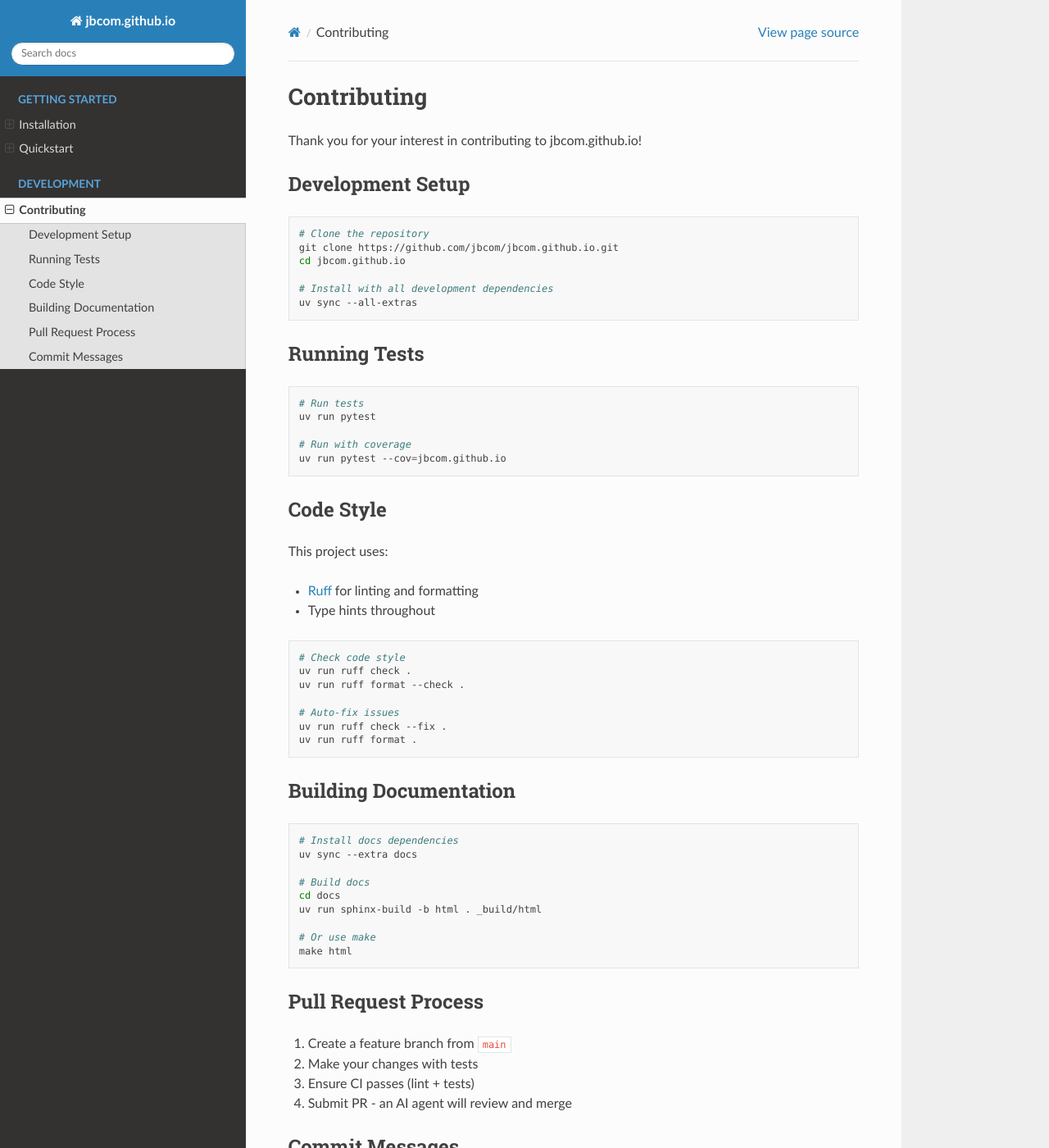
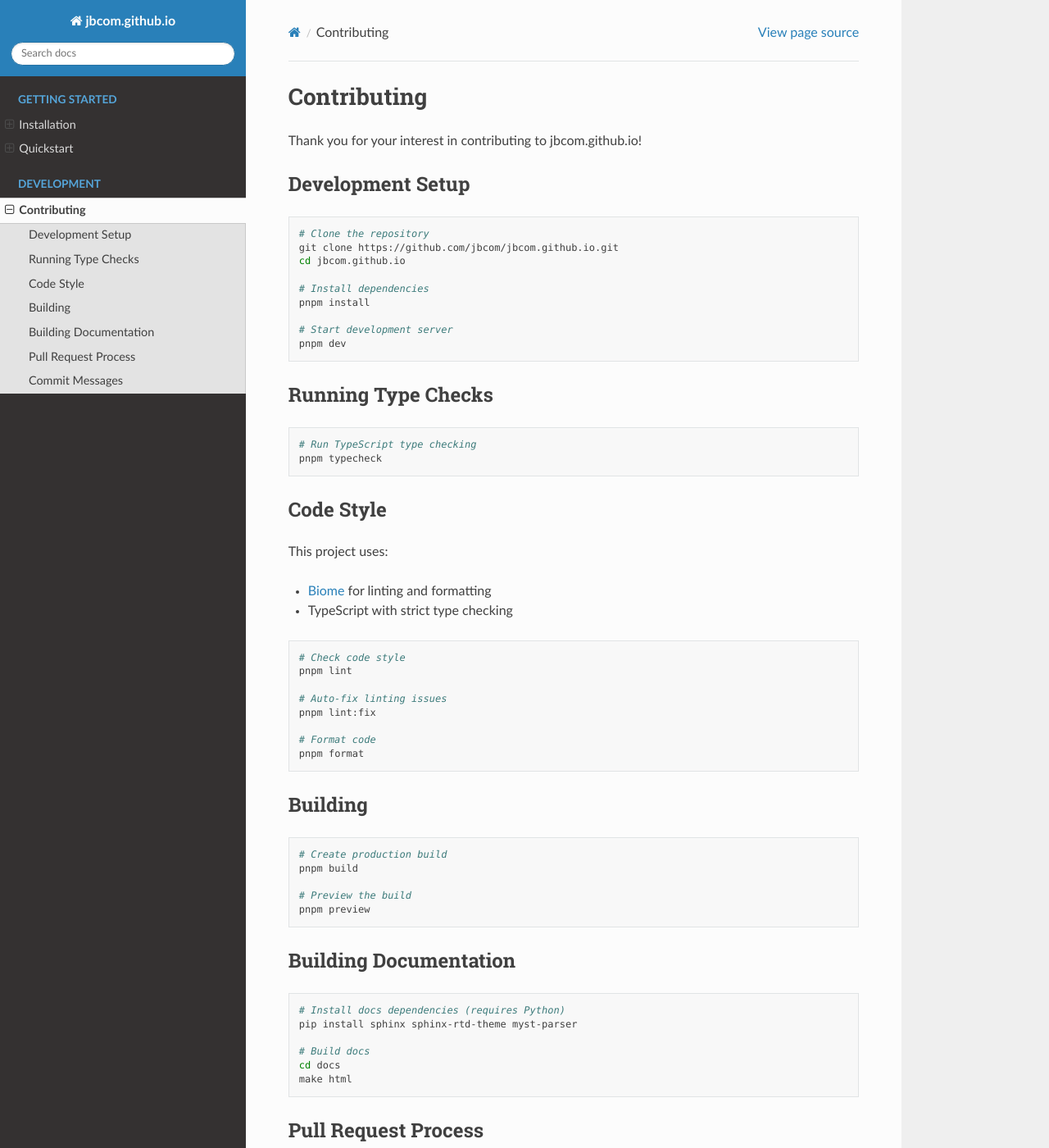
Before and after one commit to jbcom/jbcom.github.io, a Sphinx documentation site: the page built from docs/development/contributing.md, in a window 1280 px wide and 1400 px high. Shown: the whole window at 82% size. Built offline with Sphinx 7.4.7 and the Read the Docs theme 3.1.0, drawn with Linux system fonts in a browser that asks for light colours; some of the changed text lies outside the part shown.

Commit message:
docs: update documentation for TypeScript/pnpm project
- Replace Python installation instructions with Node.js/pnpm
- Update quickstart with actual project usage and scripts table
- Update contributing guide with Biome linting and pnpm commands
- Remove Python-specific Sphinx extensions from conf.py
- Add project description to index.rst and remove modindex ref

````diff
--- a/docs/conf.py
+++ b/docs/conf.py
@@ -1,10 +1,11 @@
 # Configuration file for the Sphinx documentation builder.
 # Synced from jbcom-control-center - customize as needed
 
+import json
 import os
 import sys
 
-# Add source to path for autodoc
+# Add source to path (not used for this TypeScript project, but kept for compatibility)
 sys.path.insert(0, os.path.abspath("../src"))
 
 # -- Project information -----------------------------------------------------
@@ -12,34 +13,20 @@ project = "jbcom.github.io"
 copyright = "2025, Jon Bogaty"
 author = "Jon Bogaty"
 
-# Try to get version from pyproject.toml or package.json
+# Get version from package.json
 try:
-    import tomllib
-    with open("../pyproject.toml", "rb") as f:
-        data = tomllib.load(f)
-        release = data.get("project", {}).get("version", "0.0.0")
+    with open("../package.json") as f:
+        release = json.load(f).get("version", "0.0.0")
 except Exception:
-    try:
-        import json
-        with open("../package.json") as f:
-            release = json.load(f).get("version", "0.0.0")
-    except Exception:
-        release = "0.0.0"
+    release = "0.0.0"
 
 # -- General configuration ---------------------------------------------------
 
 extensions = [
-    # Python documentation
-    "sphinx.ext.autodoc",
-    "sphinx.ext.autosummary",
-    "sphinx.ext.napoleon",
-    "sphinx.ext.viewcode",
-    "sphinx.ext.intersphinx",
-    "sphinx_autodoc_typehints",
     # Markdown support
     "myst_parser",
-    # Diagrams (optional - requires sphinxcontrib-mermaid)
-    # "sphinxcontrib.mermaid",
+    # Note: Python-specific extensions (autodoc, autosummary, napoleon, etc.)
+    # are not used as this is a TypeScript project
 ]
 
 templates_path = ["_templates"]
@@ -67,33 +54,6 @@ html_theme_options = {
 
 # -- Extension configuration -------------------------------------------------
 
-# autodoc settings
-autodoc_default_options = {
-    "members": True,
-    "member-order": "bysource",
-    "special-members": "__init__",
-    "undoc-members": True,
-    "exclude-members": "__weakref__",
-    "show-inheritance": True,
-}
-autodoc_typehints = "description"
-autodoc_class_signature = "separated"
-
-# autosummary settings
-autosummary_generate = True
-
-# napoleon settings (Google/NumPy style docstrings)
-napoleon_google_docstring = True
-napoleon_numpy_docstring = True
-napoleon_include_init_with_doc = True
-napoleon_use_param = True
-napoleon_use_rtype = True
-
-# intersphinx settings
-intersphinx_mapping = {
-    "python": ("https://docs.python.org/3", None),
-}
-
 # myst_parser settings
 myst_enable_extensions = [
     "colon_fence",
--- a/docs/development/contributing.md
+++ b/docs/development/contributing.md
@@ -9,55 +9,63 @@ Thank you for your interest in contributing to jbcom.github.io!
 git clone https://github.com/jbcom/jbcom.github.io.git
 cd jbcom.github.io
 
-# Install with all development dependencies
-uv sync --all-extras
+# Install dependencies
+pnpm install
+
+# Start development server
+pnpm dev
 ```
 
-## Running Tests
+## Running Type Checks
 
 ```bash
-# Run tests
-uv run pytest
-
-# Run with coverage
-uv run pytest --cov=jbcom.github.io
+# Run TypeScript type checking
+pnpm typecheck
 ```
 
 ## Code Style
 
 This project uses:
-- [Ruff](https://docs.astral.sh/ruff/) for linting and formatting
-- Type hints throughout
+- [Biome](https://biomejs.dev/) for linting and formatting
+- TypeScript with strict type checking
 
 ```bash
 # Check code style
-uv run ruff check .
-uv run ruff format --check .
+pnpm lint
 
-# Auto-fix issues
-uv run ruff check --fix .
-uv run ruff format .
+# Auto-fix linting issues
+pnpm lint:fix
+
+# Format code
+pnpm format
+```
+
+## Building
+
+```bash
+# Create production build
+pnpm build
+
+# Preview the build
+pnpm preview
 ```
 
 ## Building Documentation
 
 ```bash
-# Install docs dependencies
-uv sync --extra docs
+# Install docs dependencies (requires Python)
+pip install sphinx sphinx-rtd-theme myst-parser
 
 # Build docs
 cd docs
-uv run sphinx-build -b html . _build/html
-
-# Or use make
 make html
 ```
 
 ## Pull Request Process
 
 1. Create a feature branch from `main`
-2. Make your changes with tests
-3. Ensure CI passes (lint + tests)
+2. Make your changes
+3. Ensure `pnpm typecheck` and `pnpm lint` pass
 4. Submit PR - an AI agent will review and merge
 
 ## Commit Messages
--- a/docs/index.rst
+++ b/docs/index.rst
@@ -5,7 +5,8 @@
 jbcom.github.io Documentation
 =======================================
 
-.. TODO: Add your project description here
+Jon Bogaty's professional portfolio and jbcom ecosystem showcase.
+Built with React, Material UI, TypeScript, and Vite.
 
 .. toctree::
    :maxdepth: 2
````
Also changed, not shown: other parts of docs/index.rst (+0 -1 lines), docs/getting-started/installation.md (+25 -13 lines), docs/getting-started/quickstart.md (+40 -8 lines).
